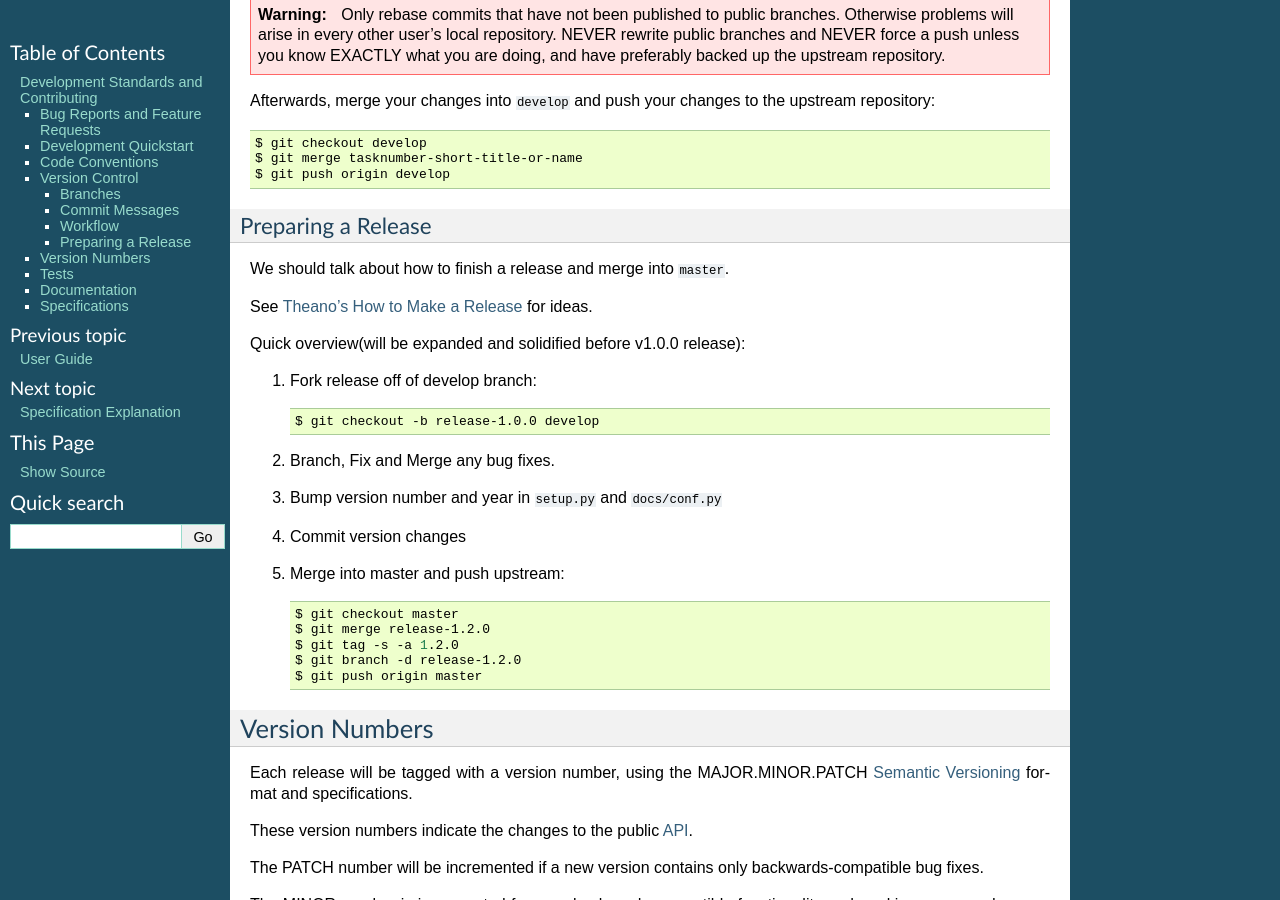
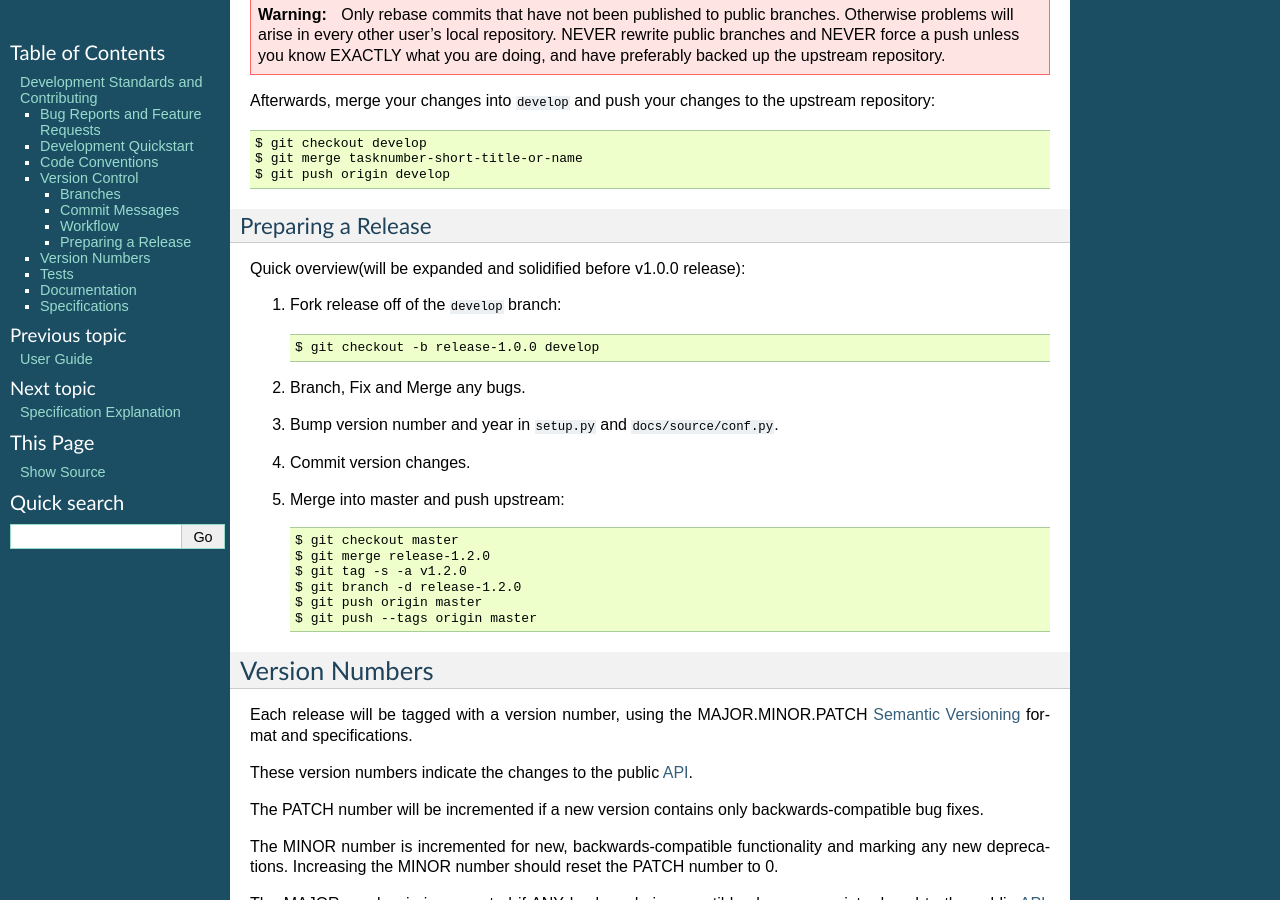
Before and after one commit to prikhi/AcornAccounting, a Sphinx documentation site: the page built from docs/source/contribute.rst, in a window 1280 px wide and 900 px high, scrolled down 4280 px. Built offline with Sphinx 7.4.7, drawn with Linux system fonts in a browser that asks for light colours; formulas are drawn with MathJax 3.

Commit message:
Update Release Documentation

```diff
--- a/docs/source/contribute.rst
+++ b/docs/source/contribute.rst
@@ -288,32 +288,27 @@ upstream repository:
 Preparing a Release
 --------------------
 
-We should talk about how to finish a release and merge into ``master``.
-
-See `Theano's How to Make a Release
-<http://deeplearning.net/software/theano/internal/how_to_release.html>`_ for
-ideas.
-
 Quick overview(will be expanded and solidified before v1.0.0 release):
 
-#. Fork release off of develop branch:
+#. Fork release off of the ``develop`` branch:
 
    .. code-block:: bash
 
        $ git checkout -b release-1.0.0 develop
 
-#. Branch, Fix and Merge any bug fixes.
-#. Bump version number and year in ``setup.py`` and ``docs/conf.py``
-#. Commit version changes
+#. Branch, Fix and Merge any bugs.
+#. Bump version number and year in ``setup.py`` and ``docs/source/conf.py``.
+#. Commit version changes.
 #. Merge into master and push upstream:
 
    .. code-block:: bash
 
        $ git checkout master
        $ git merge release-1.2.0
-       $ git tag -s -a 1.2.0
+       $ git tag -s -a v1.2.0
        $ git branch -d release-1.2.0
        $ git push origin master
+       $ git push --tags origin master
 
 
 Version Numbers
```
